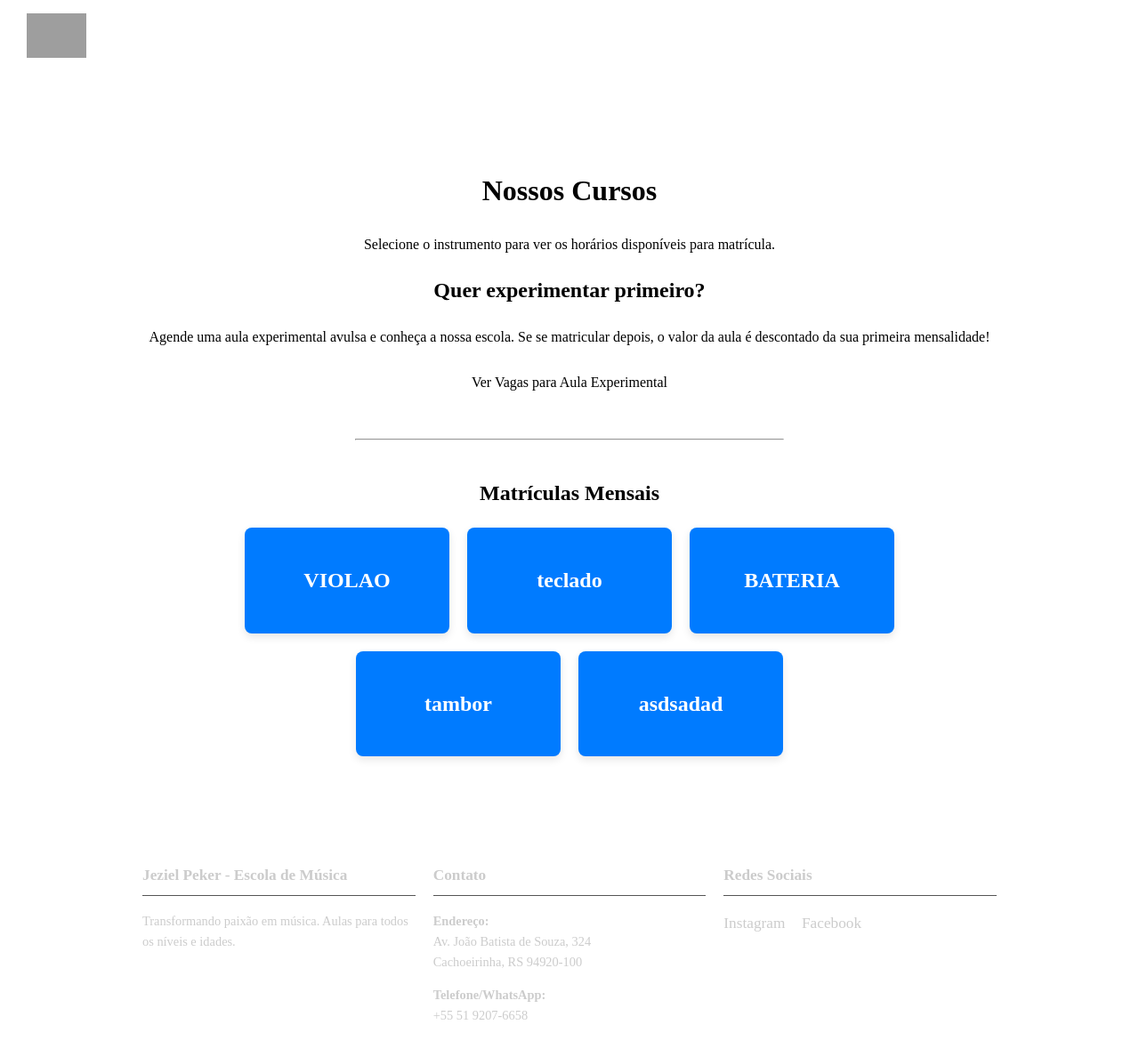
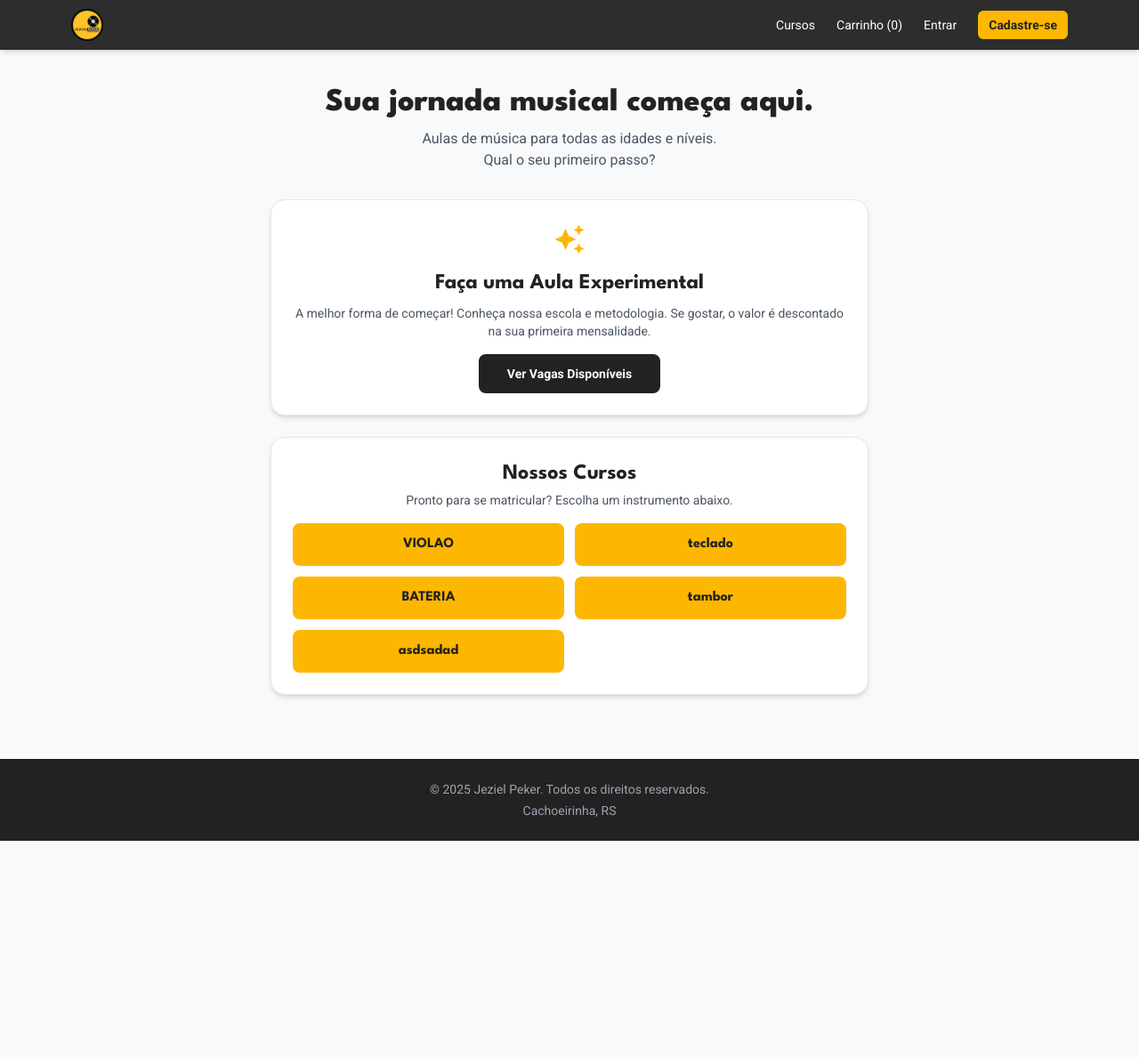
Before and after one commit to GuiACamargoz/Projeto-escola-de-musica, a Django app: page / in a window 1280 px wide. Shown: the whole page at 89% size. After the commit the page ends 945 px from the top, so only its background shows below. Run offline with Django 5.2, Linux system fonts and the light colour scheme; data comes from the database, SQL or seed files in the repository; both versions use the stored data as it was after the commit; some libraries are stand-ins or nearby versions; grey boxes are pictures that could not be loaded.

Commit message:
site inicialProjectMusic

```diff
--- a/agendamento/Static/Agendamento/Css/style.css
+++ b/agendamento/Static/Agendamento/Css/style.css
@@ -1,22 +1,3 @@
-Sim, você está certíssimo! O vídeo mostra que a base do novo design está funcionando, mas os detalhes ainda não estão alinhados com a identidade visual que definimos. Vamos arrumar exatamente os três pontos que você mencionou.
-
-O problema está todo no nosso arquivo de CSS e na forma como o logo está sendo chamado.
-
-Plano de Ação: O Refinamento Visual
-Abaixo estão as correções para deixar os botões amarelos, o rodapé mais elegante e o seu logo visível.
-
-1. Corrigindo a Cor dos Botões e Ajustando o Rodapé
-O problema dos botões azuis e do rodapé grande pode ser resolvido no mesmo lugar: o nosso arquivo de estilos CSS. Criei uma versão atualizada dele para você.
-
-Arquivo agendamento/static/agendamento/css/style.css (Completo e Atualizado)
-Substitua o conteúdo completo do seu style.css por este. As principais mudanças são:
-
-O .instrumento-item agora usa a --cor-primaria (seu amarelo).
-
-O footer teve seu tamanho (padding) e fontes diminuídos para um visual mais delicado.
-
-CSS
-
 /* Importa as fontes do Google Fonts */
 @import url('https://fonts.googleapis.com/css2?family=League+Spartan:wght@700&family=Roboto:wght@400;500&display=swap');
 
@@ -68,8 +49,7 @@
 }
 
 header .logo img {
-    height: 50px;
-    width: auto;
+    height: 50px; /* Ajuste a altura do logo conforme necessário */
 }
 
 header nav a {
@@ -84,46 +64,43 @@
 }
 
 
-/* Footer (Rodapé) - AJUSTADO */
+/* Footer (Rodapé) */
 footer {
     background-color: var(--cor-header-footer);
     color: #ccc;
-    padding: 20px; /* Padding diminuído */
+    padding: 40px 20px;
     margin-top: 60px;
-    font-size: 0.9em; /* Fonte menor */
+    text-align: center;
 }
 
 footer .footer-content {
     max-width: 960px;
     margin: 0 auto;
     display: flex;
-    justify-content: space-between; /* Espaçamento ajustado */
-    align-items: flex-start;
+    justify-content: space-around;
     text-align: left;
     flex-wrap: wrap;
-    gap: 20px;
 }
 
 footer .footer-section {
     flex: 1;
-    min-width: 200px; /* Largura mínima ajustada */
+    min-width: 250px;
+    margin: 20px;
 }
 
 footer h3 {
     color: var(--cor-primaria);
     border-bottom: 1px solid #555;
-    padding-bottom: 8px;
-    margin-top: 0;
-    font-size: 1.2em;
+    padding-bottom: 10px;
 }
 
 footer p, footer a {
     color: #ccc;
-    line-height: 1.6;
+    line-height: 1.8;
 }
 
 footer .social-links a {
-    font-size: 1.2em;
+    font-size: 1.5em;
     margin-right: 15px;
     transition: color 0.3s ease;
 }
@@ -132,7 +109,9 @@
     color: var(--cor-primaria);
 }
 
-/* Estilo dos Cards de Instrumento - CORRIGIDO */
+/* Adicione este código ao final do seu style.css */
+
+/* Estilo dos Cards de Instrumento */
 .instrumentos-container {
     display: flex;
     justify-content: center;
@@ -149,15 +128,15 @@
     background-color: var(--cor-primaria); /* Usa nosso amarelo! */
     color: var(--cor-header-footer); /* Texto escuro para contraste */
     padding: 30px 40px;
-    border-radius: 12px;
+    border-radius: 12px; /* Cantos arredondados */
     min-width: 180px;
     text-align: center;
-    box-shadow: 0 4px 10px rgba(0,0,0,0.1);
+    box-shadow: 0 4px 10px rgba(0,0,0,0.1); /* Sombra sutil */
     transition: transform 0.3s ease, box-shadow 0.3s ease;
 }
 
 .instrumento-item:hover {
-    transform: translateY(-5px);
+    transform: translateY(-5px); /* Efeito de levantar */
     box-shadow: 0 6px 15px rgba(0,0,0,0.15);
 }
 
@@ -184,5 +163,5 @@
 }
 
 .btn:hover {
-    background-color: #e4a600; /* Amarelo um pouco mais escuro */
+    background-color: #e4a600; /* Um tom de amarelo um pouco mais escuro */
 }
--- a/agendamento/templates/agendamento/base.html
+++ b/agendamento/templates/agendamento/base.html
@@ -1,73 +1,113 @@
 {% load static %}
-
 <!DOCTYPE html>
 <html lang="pt-br">
 <head>
     <meta charset="UTF-8">
+    <meta name="viewport" content="width=device-width, initial-scale=1.0">
     <title>Jeziel Peker - Escola de Música</title>
-    <link rel="stylesheet" href="{% static 'agendamento/css/style.css' %}">
+
+    <!-- Google Fonts & Icons -->
     <link rel="preconnect" href="https://fonts.googleapis.com">
     <link rel="preconnect" href="https://fonts.gstatic.com" crossorigin>
-    <link href="https://fonts.googleapis.com/css2?family=League+Spartan:wght@700&family=Roboto:wght@400;500&display=swap" rel="stylesheet">
+    <link href="https://fonts.googleapis.com/css2?family=League+Spartan:wght@700;800&family=Roboto:wght@400;500;700&display=swap" rel="stylesheet">
+    <link href="https://fonts.googleapis.com/icon?family=Material+Icons" rel="stylesheet">
+
+    <!-- Tailwind CSS -->
+    <script src="https://cdn.tailwindcss.com"></script>
+
+    <script>
+        tailwind.config = {
+            theme: {
+                extend: {
+                    fontFamily: {
+                        'spartan': ['"League Spartan"', 'sans-serif'],
+                        'roboto': ['"Roboto"', 'sans-serif'],
+                    },
+                    colors: {
+                        'jp-yellow': '#fdb700',
+                        'jp-dark': '#222222',
+                        'jp-light': '#f8f9fa',
+                    }
+                }
+            }
+        }
+    </script>
 </head>
-<body>
+<body class="bg-jp-light font-roboto text-gray-800">
 
-    <header>
-        <div class="logo">
+    <!-- HEADER UNIFICADO (Responsivo) -->
+    <header class="bg-jp-dark/95 backdrop-blur-sm shadow-md sticky top-0 z-50">
+        <div class="container mx-auto max-w-6xl px-4 flex justify-between items-center h-14">
+            <!-- Logo -->
             <a href="{% url 'agendamento:home' %}">
-                <img src="{% static 'agendamento/img/logo.png' %}" alt="Logo Jeziel Peker Escola de Música">
+                <img src="{% static 'agendamento/img/logo.jpg' %}" alt="Logo Jeziel Peker" class="h-9 rounded-full">
             </a>
+
+            <!-- Navegação Desktop -->
+            <nav class="hidden md:flex items-center space-x-6 text-white">
+                <a href="{% url 'agendamento:home' %}" class="hover:text-jp-yellow transition duration-300 text-sm">Cursos</a>
+                <a href="{% url 'agendamento:ver_carrinho' %}" class="hover:text-jp-yellow transition duration-300 text-sm">Carrinho ({{ request.session.cart|length|default:0 }})</a>
+                {% if user.is_authenticated %}
+                    <a href="{% url 'agendamento:minha_area' %}" class="hover:text-jp-yellow transition duration-300 text-sm">Minha Área</a>
+                    <form action="{% url 'agendamento:logout' %}" method="post">
+                        {% csrf_token %}
+                        <button type="submit" class="bg-jp-yellow text-jp-dark font-bold py-1.5 px-3 rounded-md hover:bg-yellow-500 transition duration-300 text-sm">Sair</button>
+                    </form>
+                {% else %}
+                    <a href="{% url 'agendamento:login' %}" class="hover:text-jp-yellow transition duration-300 text-sm">Entrar</a>
+                    <a href="{% url 'agendamento:pagina_cadastro' %}" class="bg-jp-yellow text-jp-dark font-bold py-1.5 px-3 rounded-md hover:bg-yellow-500 transition duration-300 text-sm">Cadastre-se</a>
+                {% endif %}
+            </nav>
+
+            <!-- Botão Menu Mobile -->
+            <div class="md:hidden">
+                <button id="mobile-menu-button" class="text-white">
+                    <span class="material-icons">menu</span>
+                </button>
+            </div>
         </div>
-        <nav>
-            <a href="{% url 'agendamento:ver_carrinho' %}">Carrinho ({{ request.session.cart|length|default:0 }})</a>
-            {% if user.is_authenticated %}
-                <span>Olá, {{ user.first_name|default:user.username }}!</span>
-                <a href="{% url 'agendamento:minha_area' %}">Minha Área</a>
-                <form action="{% url 'agendamento:logout' %}" method="post" style="display: inline;">
-                    {% csrf_token %}
-                    <button type="submit" style="background: none; border: none; color: white; cursor: pointer; padding: 0; margin-left: 15px; font-size: 1em; font-family: inherit;">Sair</button>
-                </form>
-            {% else %}
-                <a href="{% url 'agendamento:pagina_cadastro' %}">Cadastrar</a>
-                <a href="{% url 'agendamento:login' %}">Entrar</a>
-            {% endif %}
-        </nav>
+
+        <!-- Menu Mobile (Escondido por padrão) -->
+        <div id="mobile-menu" class="hidden md:hidden">
+            <nav class="flex flex-col items-start space-y-2 p-4 border-t border-jp-yellow/20">
+                <a href="{% url 'agendamento:home' %}" class="text-white hover:text-jp-yellow transition w-full text-left py-1">Cursos</a>
+                <a href="{% url 'agendamento:ver_carrinho' %}" class="text-white hover:text-jp-yellow transition w-full text-left py-1">Carrinho</a>
+                {% if user.is_authenticated %}
+                    <a href="{% url 'agendamento:minha_area' %}" class="text-white hover:text-jp-yellow transition w-full text-left py-1">Minha Área</a>
+                    <form action="{% url 'agendamento:logout' %}" method="post" class="w-full text-left">
+                        {% csrf_token %}
+                        <button type="submit" class="text-red-400 hover:text-red-500 transition w-full text-left py-1">Sair</button>
+                    </form>
+                {% else %}
+                    <a href="{% url 'agendamento:login' %}" class="text-white hover:text-jp-yellow transition w-full text-left py-1">Entrar</a>
+                    <a href="{% url 'agendamento:pagina_cadastro' %}" class="text-white hover:text-jp-yellow transition w-full text-left py-1">Cadastre-se</a>
+                {% endif %}
+            </nav>
+        </div>
     </header>
 
-    <div class="container">
-        {% if messages %}
-            <div class="messages" style="text-align: center; margin: 15px 0;">
-                {% for message in messages %}
-                    <div class="alert alert-{{ message.tags }}" style="background-color: #f8d7da; color: #721c24; padding: 10px; border-radius: 5px;">
-                        {{ message }}
-                    </div>
-                {% endfor %}
-            </div>
-        {% endif %}
+    <!-- CONTEÚDO PRINCIPAL -->
+    <main class="px-4 py-6">
         {% block content %}
+        <!-- O conteúdo da página específica será inserido aqui -->
         {% endblock %}
-    </div>
+    </main>
 
-    <footer>
-        <div class="footer-content">
-            <div class="footer-section about">
-                <h3>Jeziel Peker - Escola de Música</h3>
-                <p>Transformando paixão em música. Aulas para todos os níveis e idades.</p>
-            </div>
-            <div class="footer-section contact">
-                <h3>Contato</h3>
-                <p><strong>Endereço:</strong><br>Av. João Batista de Souza, 324<br>Cachoeirinha, RS 94920-100</p>
-                <p><strong>Telefone/WhatsApp:</strong><br><a href="https://wa.me/555192076658" target="_blank">+55 51 9207-6658</a></p>
-            </div>
-            <div class="footer-section social">
-                <h3>Redes Sociais</h3>
-                <div class="social-links">
-                    <a href="https://www.instagram.com/escolajezielpeker/" target="_blank">Instagram</a>
-                    <a href="https://www.facebook.com/jeziel.bernardopeker/" target="_blank">Facebook</a>
-                </div>
-            </div>
+    <!-- FOOTER (Simplificado e Centralizado) -->
+    <footer class="bg-jp-dark text-gray-400 mt-12 text-sm">
+        <div class="container mx-auto max-w-6xl px-4 py-6 text-center">
+            <p>&copy; {% now "Y" %} Jeziel Peker. Todos os direitos reservados.</p>
+            <p class="mt-1">Cachoeirinha, RS</p>
         </div>
     </footer>
 
+    <script>
+        // Script para o menu mobile
+        const menuButton = document.getElementById('mobile-menu-button');
+        const mobileMenu = document.getElementById('mobile-menu');
+        menuButton.addEventListener('click', () => {
+            mobileMenu.classList.toggle('hidden');
+        });
+    </script>
 </body>
 </html>
--- a/agendamento/templates/agendamento/detalhe_horario.html
+++ b/agendamento/templates/agendamento/detalhe_horario.html
@@ -12,7 +12,6 @@
         <p><strong>Vagas Totais:</strong> {{ horario.capacidade }}</p>
         <p><strong>Mensalidade:</strong> R$ {{ horario.preco_mensal }}</p>
         {# Em detalhe_horario.html #}
-
 <a href="{% url 'pagina_pagamento' pk=horario.pk %}">
     <button>Confirmar e Ir para Pagamento</button>
 </a>
--- a/agendamento/templates/agendamento/home.html
+++ b/agendamento/templates/agendamento/home.html
@@ -1,27 +1,37 @@
 {% extends 'agendamento/base.html' %}
 
 {% block content %}
-<div style="text-align: center; padding: 40px 0;">
-    <h1>Nossos Cursos</h1>
-    <p>Selecione o instrumento para ver os horários disponíveis para matrícula.</p>
+<div class="container mx-auto max-w-2xl text-center">
 
-    <div style="margin: 20px 0;">
-        <h2>Quer experimentar primeiro?</h2>
-        <p>Agende uma aula experimental avulsa e conheça a nossa escola. Se se matricular depois, o valor da aula é descontado da sua primeira mensalidade!</p>
-        <a href="{% url 'agendamento:agendar_aula_experimental' %}" class="btn">Ver Vagas para Aula Experimental</a>
-    </div>
+    <!-- Boas-vindas -->
+    <h1 class="font-spartan text-4xl font-extrabold text-jp-dark mt-4">Sua jornada musical começa aqui.</h1>
+    <p class="mt-2 text-gray-600">Aulas de música para todas as idades e níveis. <br>Qual o seu primeiro passo?</p>
 
-    <hr style="margin: 40px auto; width: 50%;">
+    <!-- Ações Principais -->
+    <div class="mt-8 flex flex-col gap-6">
 
-    <h2>Matrículas Mensais</h2>
-    <div class="instrumentos-container" style="display: flex; justify-content: center; flex-wrap: wrap; gap: 20px; margin-top: 20px;">
-        {% for instrumento in instrumentos %}
-            <a href="{% url 'agendamento:lista_horarios' instrumento.id %}" class="instrumento-link" style="text-decoration: none;">
-                <div class="instrumento-item" style="background-color: #007bff; color: white; padding: 40px; border-radius: 8px; min-width: 150px;">
-                    <h3>{{ instrumento.nome }}</h3>
-                </div>
+        <!-- Card: Aula Experimental -->
+        <div class="bg-white p-6 rounded-2xl shadow-md border border-gray-200 text-center">
+            <span class="material-icons text-4xl text-jp-yellow">auto_awesome</span>
+            <h2 class="font-spartan text-2xl font-bold text-jp-dark mt-2">Faça uma Aula Experimental</h2>
+            <p class="mt-2 text-sm text-gray-600">A melhor forma de começar! Conheça nossa escola e metodologia. Se gostar, o valor é descontado na sua primeira mensalidade.</p>
+            <a href="{% url 'agendamento:agendar_aula_experimental' %}" class="mt-4 inline-block bg-jp-dark text-white font-bold py-3 px-8 rounded-lg hover:bg-gray-800 transition duration-300 text-sm">
+                Ver Vagas Disponíveis
             </a>
-        {% endfor %}
+        </div>
+
+        <!-- Card: Matrículas Mensais -->
+        <div class="bg-white p-6 rounded-2xl shadow-md border border-gray-200">
+            <h2 class="font-spartan text-2xl font-bold text-jp-dark text-center">Nossos Cursos</h2>
+            <p class="mt-1 text-sm text-gray-600 text-center">Pronto para se matricular? Escolha um instrumento abaixo.</p>
+            <div class="grid grid-cols-2 gap-3 mt-4">
+                {% for instrumento in instrumentos %}
+                    <a href="{% url 'agendamento:lista_horarios' instrumento.id %}" class="group block text-center bg-jp-yellow rounded-lg p-3 shadow-sm hover:shadow-md hover:-translate-y-0.5 transition-all duration-300">
+                        <h3 class="font-spartan text-base font-bold text-jp-dark">{{ instrumento.nome }}</h3>
+                    </a>
+                {% endfor %}
+            </div>
+        </div>
     </div>
 </div>
 {% endblock %}
```
Also changed, not shown: agendamento/templates/agendamento/lista_horarios.html (+33 -16 lines), agendamento/templates/agendamento/matricula_sucesso.html (deleted, +0 -25 lines), db.sqlite3.
